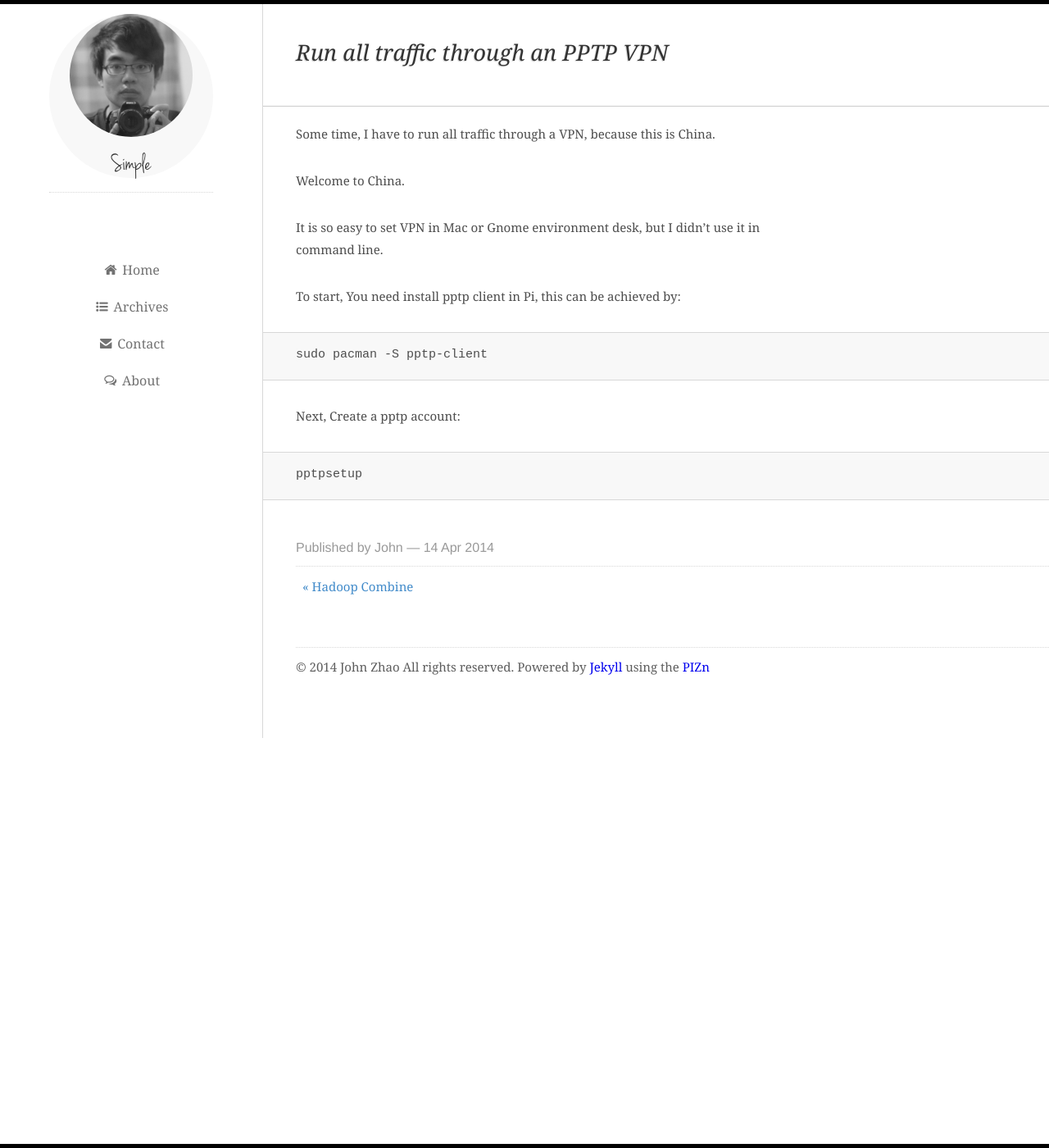
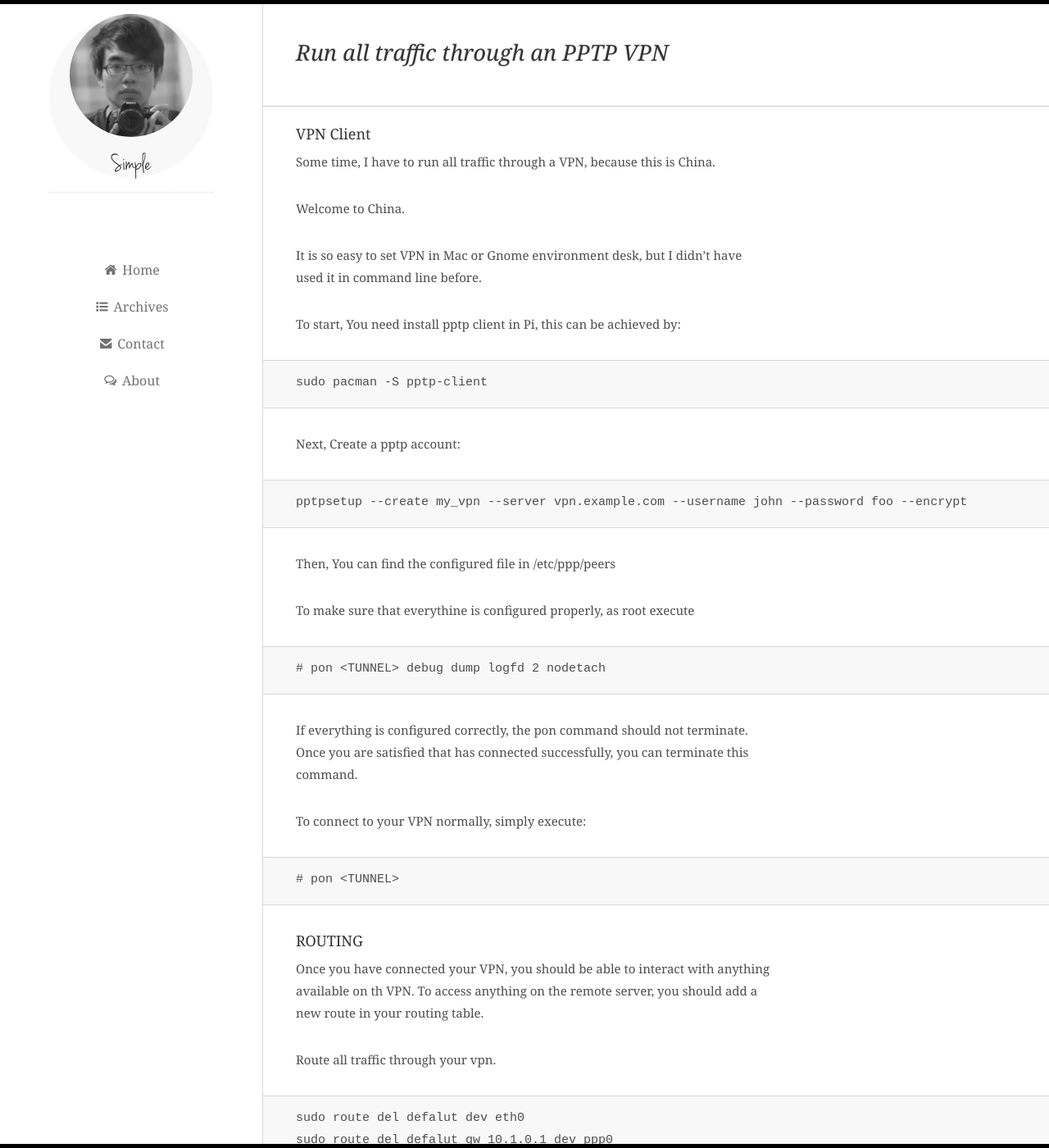
Before and after one commit to zhaoxuan/blog_source, a Jekyll site: the page built from _posts/2014-04-14-pptp-in-my-pi.markdown, in a window 1280 px wide and 1400 px high. Shown: the whole window at 82% size. Built offline with Jekyll 4.4.1, drawn with Linux system fonts in a browser that asks for light colours; comment, search, counter and statistics services are not loaded; some of the changed text lies outside the part shown.

Commit message:
completed

```diff
--- a/_posts/2014-04-14-pptp-in-my-pi.markdown
+++ b/_posts/2014-04-14-pptp-in-my-pi.markdown
@@ -5,11 +5,13 @@ date: 2014-04-14 09:01
 comments: true
 categories: pi
 ---
+#### VPN Client
+
 Some time, I have to run all traffic through a VPN, because this is China.
 
 Welcome to China.
 
-It is so easy to set VPN in Mac or Gnome environment desk, but I didn't use it in command line.
+It is so easy to set VPN in Mac or Gnome environment desk, but I didn't have used it in command line before.
 
 To start, You need install pptp client in Pi, this can be achieved by:
 
@@ -17,4 +19,31 @@ To start, You need install pptp client in Pi, this can be achieved by:
 
 Next, Create a pptp account:
 
-    pptpsetup
+    pptpsetup --create my_vpn --server vpn.example.com --username john --password foo --encrypt
+
+Then, You can find the configured file in /etc/ppp/peers
+
+To make sure that everythine is configured properly, as root execute
+
+    # pon <TUNNEL> debug dump logfd 2 nodetach
+
+If everything is configured correctly, the pon command should not terminate. Once you are satisfied that has connected successfully, you can terminate this command.
+
+To connect to your VPN normally, simply execute:
+
+    # pon <TUNNEL>
+
+#### ROUTING
+
+Once you have connected your VPN, you should be able to interact with anything available on th VPN. To access anything on the remote server, you should add a new route in your routing table.
+
+Route all traffic through your vpn.
+
+    sudo route del defalut dev eth0
+    sudo route del defalut gw 10.1.0.1 dev ppp0
+
+Check whether it has worked
+
+    ping www.youtube.com
+
+Enjoy it.
```
